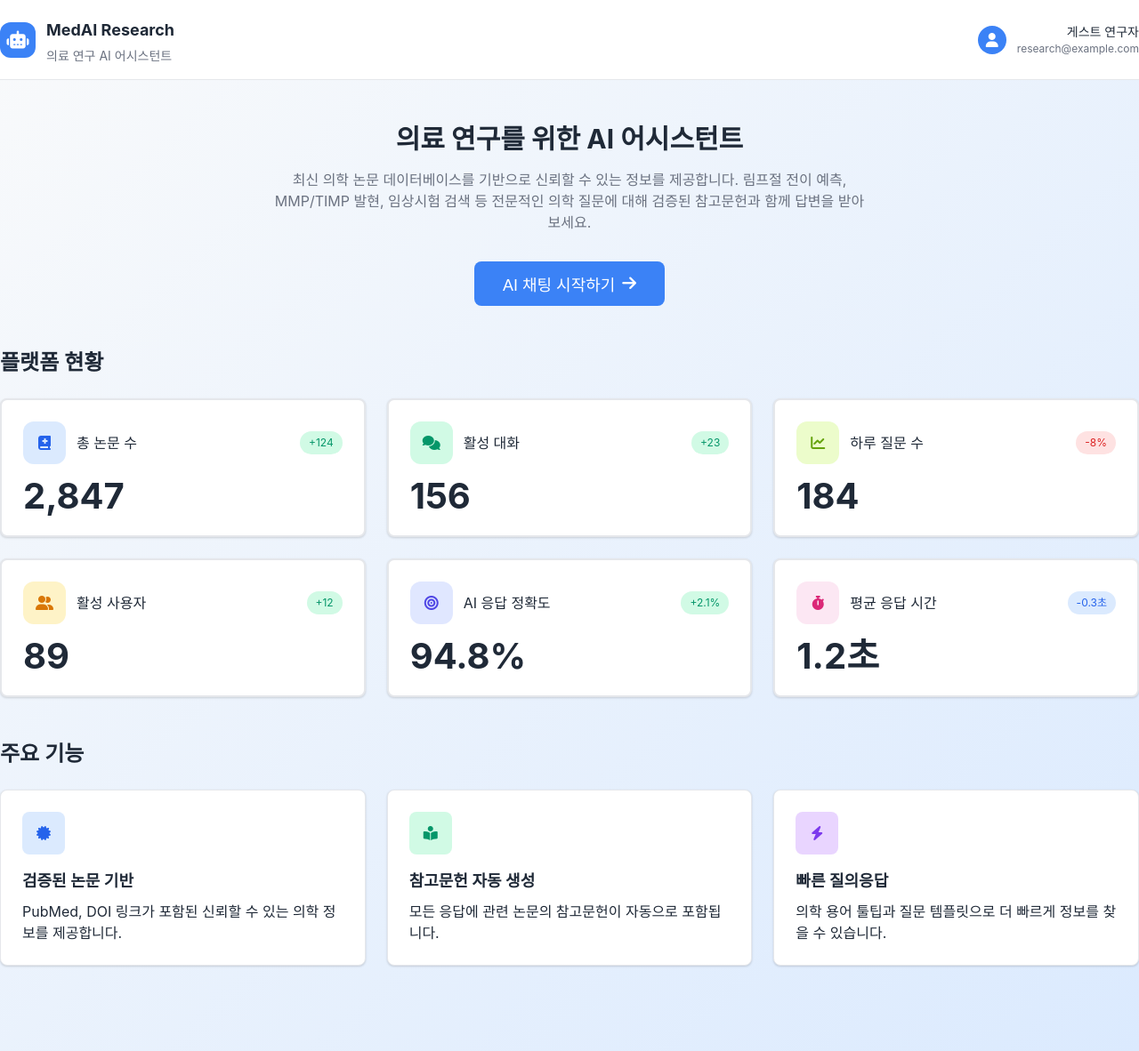
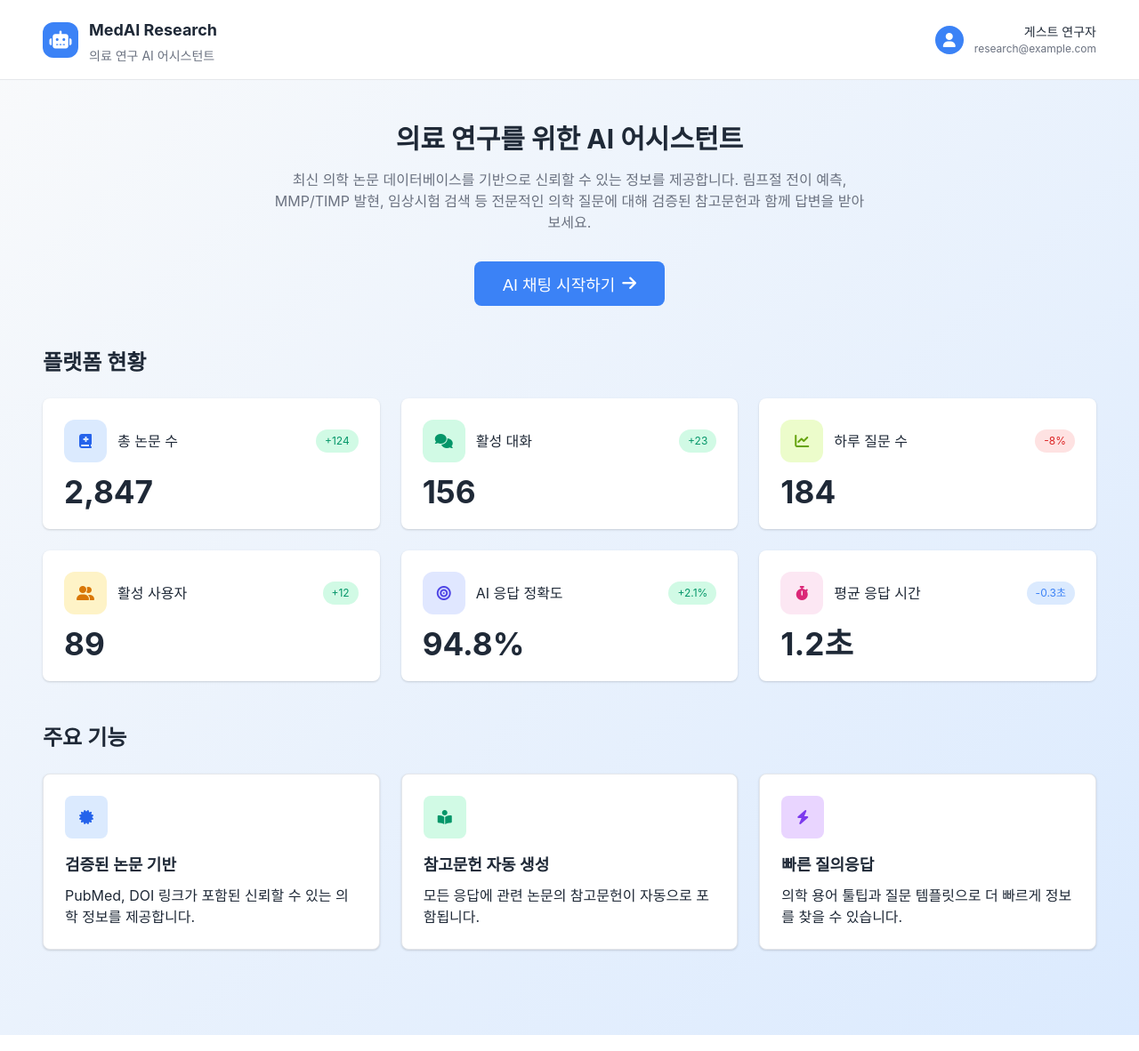
Before and after one commit to SKNETWORKS-FAMILY-AICAMP/SKN18-4th-4team, a Django app: page /main/ in a window 1280 px wide. Shown: the whole page at 89% size. Run offline with Django 5.2, Linux system fonts and the light colour scheme; style sheets or scripts are compiled from the project's sources; some libraries are stand-ins or nearby versions.

Commit message:
style: main 스타일 정리

```diff
--- a/django_app/static/css/main-dashboard.scss
+++ b/django_app/static/css/main-dashboard.scss
@@ -36,7 +36,8 @@
 
 .stat-card {
   transition: all 0.2s;
-  border: 2px solid $border-default;
+  // border: 2px solid $border-default;
+  border: none;
 
   &:hover {
     box-shadow: 0 20px 25px -5px rgba(0, 0, 0, 0.1), 0 10px 10px -5px rgba(0, 0, 0, 0.04);
@@ -45,7 +46,7 @@
 }
 
 .stat-value {
-  font-size: 2.5rem;
+  font-size: 2.2rem;
   font-weight: 700;
   line-height: 1;
   color: $text-primary;
@@ -64,6 +65,21 @@
   border-radius: 9999px;
 }
 
+.stat-chip--positive {
+  background: #d1fae5;
+  color: $accent-green;
+}
+
+.stat-chip--negative {
+  background: #fee2e2;
+  color: $accent-red;
+}
+
+.stat-chip--info {
+  background: #dbeafe;
+  color: $brand-blue;
+}
+
 .stat-icon {
   width: 3rem;
   height: 3rem;
@@ -78,3 +94,114 @@
   margin-bottom: 1rem;
   @include flex-center;
 }
+
+.brand-badge,
+.user-avatar {
+  background: $brand-blue;
+  color: white;
+}
+
+.brand-badge__icon {
+  font-size: 1.25rem;
+}
+
+.brand-title {
+  font-size: 1.125rem;
+  color: $text-primary;
+}
+
+.brand-subtitle,
+.user-email {
+  font-size: 0.875rem;
+  color: $text-muted;
+}
+
+.user-name {
+  font-size: 0.875rem;
+  color: $text-primary;
+}
+
+.user-email {
+  font-size: 0.75rem;
+}
+
+.logout-icon {
+  color: $text-muted;
+  font-size: 1rem;
+}
+
+.hero-title {
+  color: $text-primary;
+  margin-bottom: 1rem;
+}
+
+.section-title {
+  color: $text-primary;
+  margin-bottom: 1.5rem;
+}
+
+.feature-title {
+  color: $text-primary;
+  margin-bottom: 0.5rem;
+}
+
+.card--padded,
+.stat-card--padded {
+  padding: 1.5rem;
+}
+
+.bg-soft-blue {
+  background: #dbeafe;
+}
+
+.bg-soft-green {
+  background: #d1fae5;
+}
+
+.bg-soft-lime {
+  background: #ecfccb;
+}
+
+.bg-soft-amber {
+  background: #fef3c7;
+}
+
+.bg-soft-indigo {
+  background: #e0e7ff;
+}
+
+.bg-soft-pink {
+  background: #fce7f3;
+}
+
+.bg-soft-violet {
+  background: #e9d5ff;
+}
+
+.text-brand-blue-dark {
+  color: $brand-blue-dark;
+}
+
+.text-accent-green {
+  color: $accent-green;
+}
+
+.text-lime {
+  color: #65a30d;
+}
+
+.text-amber {
+  color: #d97706;
+}
+
+.text-indigo {
+  color: #4f46e5;
+}
+
+.text-pink {
+  color: #db2777;
+}
+
+.text-violet {
+  color: #7c3aed;
+}
--- a/django_app/static/css/style.scss
+++ b/django_app/static/css/style.scss
@@ -36,10 +36,16 @@
 }
 
 /* Utility */
+// .container {
+//   max-width: 80rem;
+//   margin: 0 auto;
+//   padding: 0 1.5rem;
+// }
 .container {
-  max-width: 80rem;
+  width: calc(100% - 3rem);
+  max-width: 74rem;
   margin: 0 auto;
-  padding: 0 1.5rem;
+  padding: 0 2rem;
 }
 
 .card {
@@ -163,6 +169,10 @@
   text-align: right;
 }
 
+.text-white {
+  color: white;
+}
+
 .icon-button {
   padding: 0.5rem;
   background: transparent;
@@ -172,18 +182,36 @@
   transition: background 0.2s;
 }
 
+.icon,
+.icon-sm,
+.icon-lg,
+.icon-xs {
+  display: inline-flex;
+  align-items: center;
+  justify-content: center;
+  line-height: 1;
+}
+
 .icon {
   width: 1.25rem;
   height: 1.25rem;
-  stroke-width: 2;
+  font-size: 1.25rem;
 }
 
 .icon-sm {
   width: 1rem;
   height: 1rem;
+  font-size: 1rem;
 }
 
 .icon-lg {
   width: 1.5rem;
   height: 1.5rem;
+  font-size: 1.5rem;
 }
+
+.icon-xs {
+  width: 0.75rem;
+  height: 0.75rem;
+  font-size: 0.75rem;
+}
--- a/django_app/templates/main/main_dashboard.html
+++ b/django_app/templates/main/main_dashboard.html
@@ -21,27 +21,27 @@
         <div class="container header-padding">
           <div class="flex-between">
             <div class="flex-gap-sm">
-              <div class="badge-square" style="background: #3b82f6;">
-                <i class="fa-solid fa-robot" style="color: white; font-size: 1.25rem;"></i>
+              <div class="badge-square brand-badge">
+                <i class="fa-solid fa-robot brand-badge__icon"></i>
               </div>
               <div>
-                <h1 style="font-size: 1.125rem; color: #1f2937;">MedAI Research</h1>
-                <p style="font-size: 0.875rem; color: #6b7280;">의료 연구 AI 어시스턴트</p>
+                <h1 class="brand-title">MedAI Research</h1>
+                <p class="brand-subtitle">의료 연구 AI 어시스턴트</p>
               </div>
             </div>
             <div class="flex-gap-md">
               <div class="flex-gap-sm">
-                <div class="badge-circle" style="background: #3b82f6;">
-                  <i class="fa-solid fa-user" style="color: white;"></i>
+                <div class="badge-circle user-avatar">
+                  <i class="fa-solid fa-user"></i>
                 </div>
                 <div class="text-right">
-                  <div id="userName" style="font-size: 0.875rem; color: #1f2937;"></div>
-                  <div id="userEmail" style="font-size: 0.75rem; color: #6b7280;"></div>
+                  <div id="userName" class="user-name"></div>
+                  <div id="userEmail" class="user-email"></div>
                 </div>
               </div>
               {% if show_logout %}
               <button id="logoutBtn" class="icon-button" title="로그아웃">
-                <i class="fa-solid fa-arrow-right-from-bracket" style="color: #6b7280; font-size: 1rem;"></i>
+                <i class="fa-solid fa-arrow-right-from-bracket logout-icon"></i>
               </button>
               {% endif %}
             </div>
@@ -51,7 +51,7 @@
 
       <main class="container page-padding">
         <div class="section-hero">
-          <h2 style="color: #1f2937; margin-bottom: 1rem;">의료 연구를 위한 AI 어시스턴트</h2>
+          <h2 class="hero-title">의료 연구를 위한 AI 어시스턴트</h2>
           <p class="hero-description">
             최신 의학 논문 데이터베이스를 기반으로 신뢰할 수 있는 정보를 제공합니다.
             림프절 전이 예측, MMP/TIMP 발현, 임상시험 검색 등 전문적인 의학 질문에 대해
@@ -59,97 +59,97 @@
           </p>
           <button id="startChatBtn" class="btn btn-primary btn-large">
             AI 채팅 시작하기
-            <i class="fa-solid fa-arrow-right" style="color: white;"></i>
+            <i class="fa-solid fa-arrow-right text-white"></i>
           </button>
         </div>
 
         <div class="section-spacing">
-          <h3 style="color: #1f2937; margin-bottom: 1.5rem;">플랫폼 현황</h3>
+          <h3 class="section-title">플랫폼 현황</h3>
           <div class="grid grid-cols-1 md:grid-cols-2 lg:grid-cols-3">
-            <div class="card stat-card" style="padding: 1.5rem;">
+            <div class="card stat-card stat-card--padded">
               <div class="stat-card-header">
               <div class="flex-gap-sm">
-                <div class="stat-icon" style="background: #dbeafe;">
-                  <i class="fa-solid fa-book-medical" style="color: #2563eb;"></i>
+                <div class="stat-icon bg-soft-blue">
+                  <i class="fa-solid fa-book-medical text-brand-blue-dark"></i>
                   </div>
                   <p class="stat-title">총 논문 수</p>
                 </div>
-                <span class="stat-chip" style="background: #d1fae5; color: #059669;">+124</span>
+                <span class="stat-chip stat-chip--positive">+124</span>
               </div>
               <div>
                 <p class="stat-value">2,847</p>
               </div>
             </div>
 
-            <div class="card stat-card" style="padding: 1.5rem;">
+            <div class="card stat-card stat-card--padded">
               <div class="stat-card-header">
                 <div class="flex-gap-sm">
-                  <div class="stat-icon" style="background: #d1fae5;">
-                    <i class="fa-solid fa-comments" style="color: #059669;"></i>
+                  <div class="stat-icon bg-soft-green">
+                    <i class="fa-solid fa-comments text-accent-green"></i>
                   </div>
                   <p class="stat-title">활성 대화</p>
                 </div>
-                <span class="stat-chip" style="background: #d1fae5; color: #059669;">+23</span>
+                <span class="stat-chip stat-chip--positive">+23</span>
               </div>
               <div>
                 <p class="stat-value">156</p>
               </div>
             </div>
 
-            <div class="card stat-card" style="padding: 1.5rem;">
+            <div class="card stat-card stat-card--padded">
               <div class="stat-card-header">
                 <div class="flex-gap-sm">
-                  <div class="stat-icon" style="background: #ecfccb;">
-                    <i class="fa-solid fa-chart-line" style="color: #65a30d;"></i>
+                  <div class="stat-icon bg-soft-lime">
+                    <i class="fa-solid fa-chart-line text-lime"></i>
                   </div>
                   <p class="stat-title">하루 질문 수</p>
                 </div>
-                <span class="stat-chip" style="background: #fee2e2; color: #dc2626;">-8%</span>
+                <span class="stat-chip stat-chip--negative">-8%</span>
               </div>
               <div>
                 <p class="stat-value">184</p>
               </div>
             </div>
 
-            <div class="card stat-card" style="padding: 1.5rem;">
+            <div class="card stat-card stat-card--padded">
               <div class="stat-card-header">
                 <div class="flex-gap-sm">
-                  <div class="stat-icon" style="background: #fef3c7;">
-                    <i class="fa-solid fa-user-group" style="color: #d97706;"></i>
+                  <div class="stat-icon bg-soft-amber">
+                    <i class="fa-solid fa-user-group text-amber"></i>
                   </div>
                   <p class="stat-title">활성 사용자</p>
                 </div>
-                <span class="stat-chip" style="background: #d1fae5; color: #059669;">+12</span>
+                <span class="stat-chip stat-chip--positive">+12</span>
               </div>
               <div>
                 <p class="stat-value">89</p>
               </div>
             </div>
 
-            <div class="card stat-card" style="padding: 1.5rem;">
+            <div class="card stat-card stat-card--padded">
               <div class="stat-card-header">
                 <div class="flex-gap-sm">
-                  <div class="stat-icon" style="background: #e0e7ff;">
-                    <i class="fa-solid fa-bullseye" style="color: #4f46e5;"></i>
+                  <div class="stat-icon bg-soft-indigo">
+                    <i class="fa-solid fa-bullseye text-indigo"></i>
                   </div>
                   <p class="stat-title">AI 응답 정확도</p>
                 </div>
-                <span class="stat-chip" style="background: #d1fae5; color: #059669;">+2.1%</span>
+                <span class="stat-chip stat-chip--positive">+2.1%</span>
               </div>
               <div>
                 <p class="stat-value">94.8%</p>
               </div>
             </div>
 
-            <div class="card stat-card" style="padding: 1.5rem;">
+            <div class="card stat-card stat-card--padded">
               <div class="stat-card-header">
                 <div class="flex-gap-sm">
-                  <div class="stat-icon" style="background: #fce7f3;">
-                    <i class="fa-solid fa-stopwatch" style="color: #db2777;"></i>
+                  <div class="stat-icon bg-soft-pink">
+                    <i class="fa-solid fa-stopwatch text-pink"></i>
                   </div>
                   <p class="stat-title">평균 응답 시간</p>
                 </div>
-                <span class="stat-chip" style="background: #dbeafe; color: #2563eb;">-0.3초</span>
+                <span class="stat-chip stat-chip--info">-0.3초</span>
               </div>
               <div>
                 <p class="stat-value">1.2초</p>
@@ -159,33 +159,33 @@
         </div>
 
         <div class="section-spacing">
-          <h3 style="color: #1f2937; margin-bottom: 1.5rem;">주요 기능</h3>
+          <h3 class="section-title">주요 기능</h3>
           <div class="grid grid-cols-1 md:grid-cols-3">
-            <div class="card" style="padding: 1.5rem;">
-              <div class="feature-icon" style="background: #dbeafe;">
-                <i class="fa-solid fa-certificate" style="color: #2563eb;"></i>
+            <div class="card card--padded">
+              <div class="feature-icon bg-soft-blue">
+                <i class="fa-solid fa-certificate text-brand-blue-dark"></i>
               </div>
-              <h4 style="color: #1f2937; margin-bottom: 0.5rem;">검증된 논문 기반</h4>
+              <h4 class="feature-title">검증된 논문 기반</h4>
               <p class="stat-title">
                 PubMed, DOI 링크가 포함된 신뢰할 수 있는 의학 정보를 제공합니다.
               </p>
             </div>
 
-            <div class="card" style="padding: 1.5rem;">
-              <div class="feature-icon" style="background: #d1fae5;">
-                <i class="fa-solid fa-book-open-reader" style="color: #059669;"></i>
+            <div class="card card--padded">
+              <div class="feature-icon bg-soft-green">
+                <i class="fa-solid fa-book-open-reader text-accent-green"></i>
               </div>
-              <h4 style="color: #1f2937; margin-bottom: 0.5rem;">참고문헌 자동 생성</h4>
+              <h4 class="feature-title">참고문헌 자동 생성</h4>
               <p class="stat-title">
                 모든 응답에 관련 논문의 참고문헌이 자동으로 포함됩니다.
               </p>
             </div>
 
-            <div class="card" style="padding: 1.5rem;">
-              <div class="feature-icon" style="background: #e9d5ff;">
-                <i class="fa-solid fa-bolt" style="color: #7c3aed;"></i>
+            <div class="card card--padded">
+              <div class="feature-icon bg-soft-violet">
+                <i class="fa-solid fa-bolt text-violet"></i>
               </div>
-              <h4 style="color: #1f2937; margin-bottom: 0.5rem;">빠른 질의응답</h4>
+              <h4 class="feature-title">빠른 질의응답</h4>
               <p class="stat-title">
                 의학 용어 툴팁과 질문 템플릿으로 더 빠르게 정보를 찾을 수 있습니다.
               </p>
```
